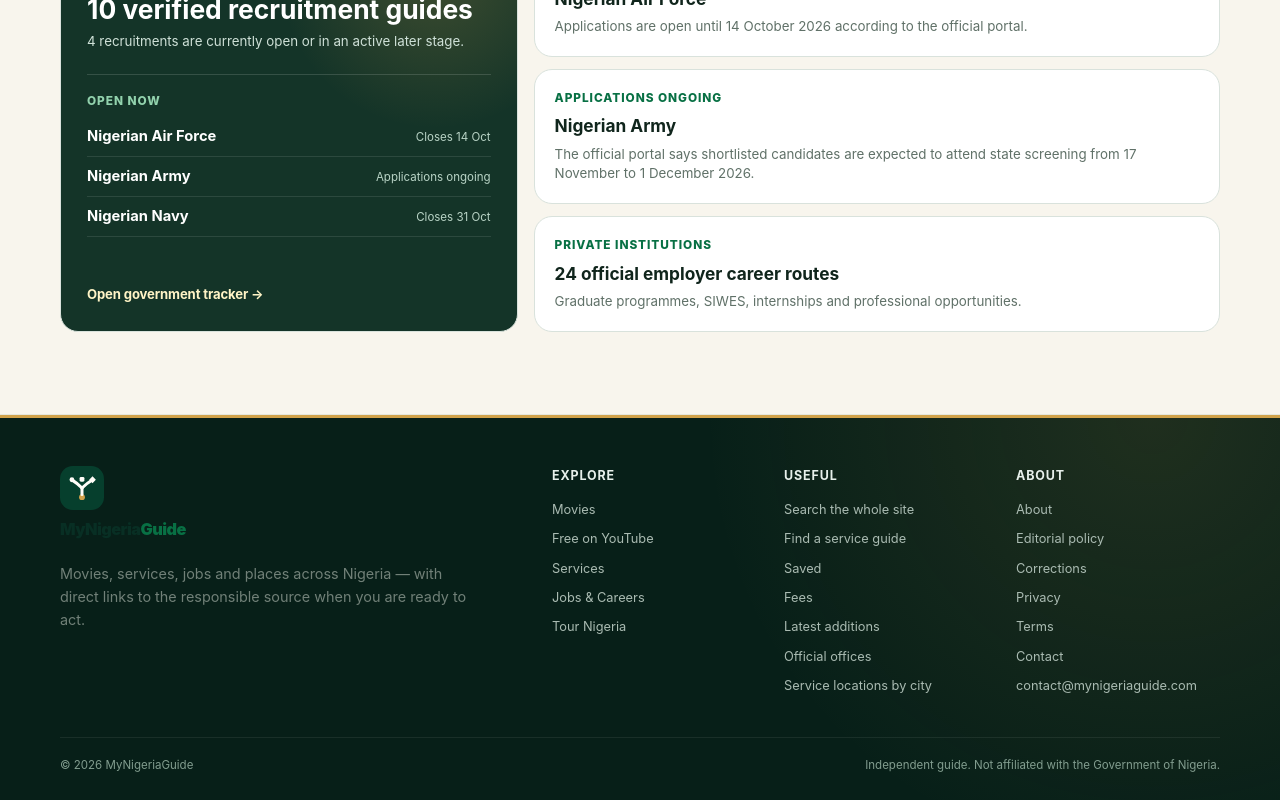
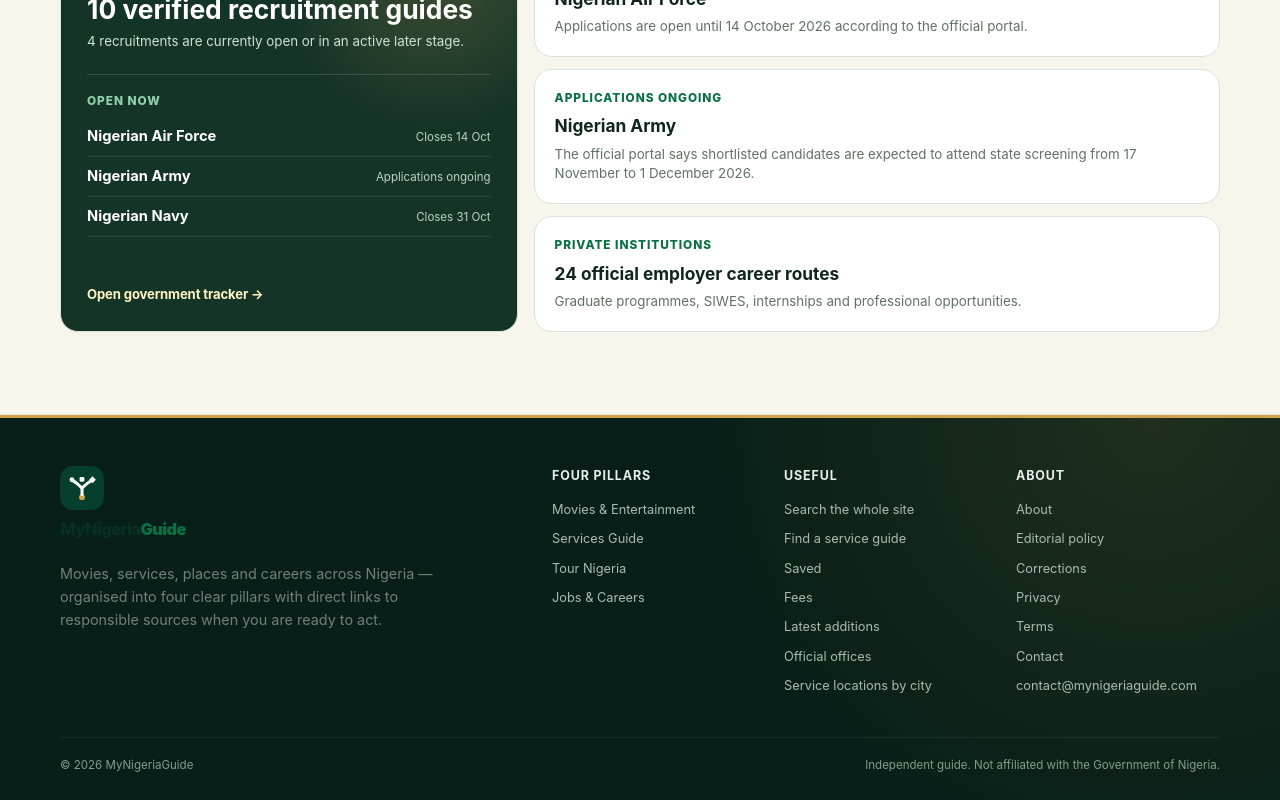
Before and after one commit to eghosa001/nigeria, a Next.js app: page / in a window 1280 px wide. Shown: the part 3011-3811 px from the top of the page. Built offline with nearby package versions, Linux system fonts and the light colour scheme; no server answers.

Commit message:
Align footer with four-pillar structure

```diff
--- a/components/site-footer.tsx
+++ b/components/site-footer.tsx
@@ -7,17 +7,16 @@ export function SiteFooter() {
       <div className="container minimal-footer-top">
         <div className="footer-intro">
           <div className="brand footer-brand"><BrandLogo footer /></div>
-          <p>Movies, services, jobs and places across Nigeria — with direct links to the responsible source when you are ready to act.</p>
+          <p>Movies, services, places and careers across Nigeria — organised into four clear pillars with direct links to responsible sources when you are ready to act.</p>
         </div>
 
         <div className="minimal-footer-links footer-grid">
           <div>
-            <strong>Explore</strong>
-            <Link href="/entertainment/movies">Movies</Link>
-            <Link href="/entertainment/youtube">Free on YouTube</Link>
-            <Link href="/services">Services</Link>
+            <strong>Four pillars</strong>
+            <Link href="/entertainment">Movies & Entertainment</Link>
+            <Link href="/services">Services Guide</Link>
+            <Link href="/explore">Tour Nigeria</Link>
             <Link href="/jobs">Jobs & Careers</Link>
-            <Link href="/explore">Tour Nigeria</Link>
           </div>
           <div>
             <strong>Useful</strong>
```
